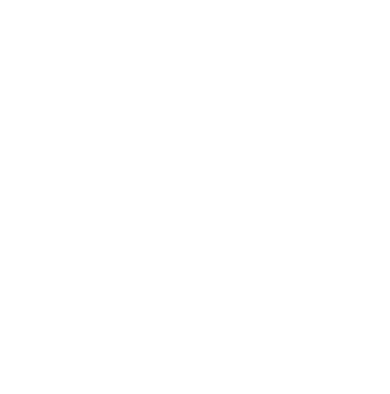
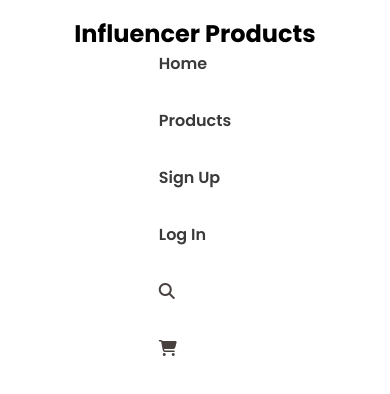
Before and after one commit to coder7475/influencer-gear, a plain HTML site: page index.html in a window 390 px wide. Drawn offline with Linux system fonts and the light colour scheme.

Commit message:
feat: add navbar and try to make it responsive

```diff
--- a/index.html
+++ b/index.html
@@ -4,10 +4,26 @@
     <meta charset="UTF-8">
     <meta name="viewport" content="width=device-width, initial-scale=1.0">
     <title>Influence Gear</title>
+    <link rel="stylesheet" href="styles.css">
+    <link rel="stylesheet" href="responsive.css">
+    <script src="https://kit.fontawesome.com/f6a4c6cc70.js" crossorigin="anonymous"></script>
 </head>
 <body>
     <header>
 
+        <div class="nav-container">
+            <h2 class="nav-title">Influencer Products</h2>
+            <nav class="nav-bar">
+            <ul>
+                <li>Home</li>
+                <li>Products</li>
+                <li>Sign Up</li>
+                <li>Log In</li>
+                <li><i class="fa-solid fa-magnifying-glass" style="color: rgb(72, 63, 63);"></i></li>
+                <li><i class="fa-solid fa-cart-shopping" style="color: rgb(72, 63, 63);"></i></li>
+            </ul>
+            </nav>
+        </div>
     </header>
     <main>
 
--- /dev/null
+++ b/responsive.css
@@ -0,0 +1,16 @@
+/* Mobile devices */
+@media screen and (max-width: 576px){
+    .nav-container {
+        flex-direction: column;
+    }
+    .nav-bar > ul{
+        flex-direction: column;
+    }
+}
+
+/* table like devices */
+@media screen and (max-width: 996px){
+    .nav-container {
+        flex-direction: column;
+    }
+}
--- a/styles.css
+++ b/styles.css
@@ -1,5 +1,38 @@
+@import url('https://fonts.googleapis.com/css2?family=Poppins:wght@400;500;600;700&display=swap');
 * {
     margin: 0;
     padding: 0;
     border: 0;
+    font-family: 'Poppins', sans-serif;
 }
+
+/* ALL NAVBAR STYLES */
+/* Typography */
+nav-title {
+    color: #3A3A3A;
+    font-size: 24px;
+    font-weight: 700;
+}
+
+.nav-bar li {
+    color: #3A3A3A;
+    font-size: 16px;
+    font-weight: 600;
+    list-style: none;
+}
+
+/* flex container */
+.nav-container {
+    display: flex;
+    justify-content: center;
+    align-items: center;
+    gap: 33%;
+    margin: 1em auto;
+
+}
+
+.nav-bar > ul{
+    display: flex;
+    justify-content: space-around;
+    gap: 2em;
+}
```
